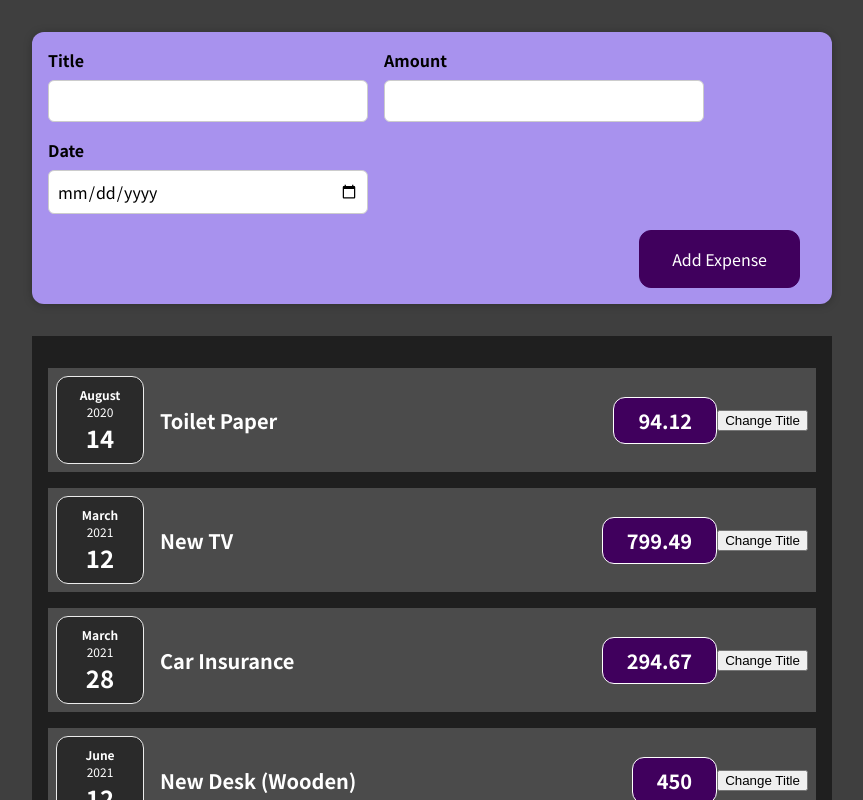
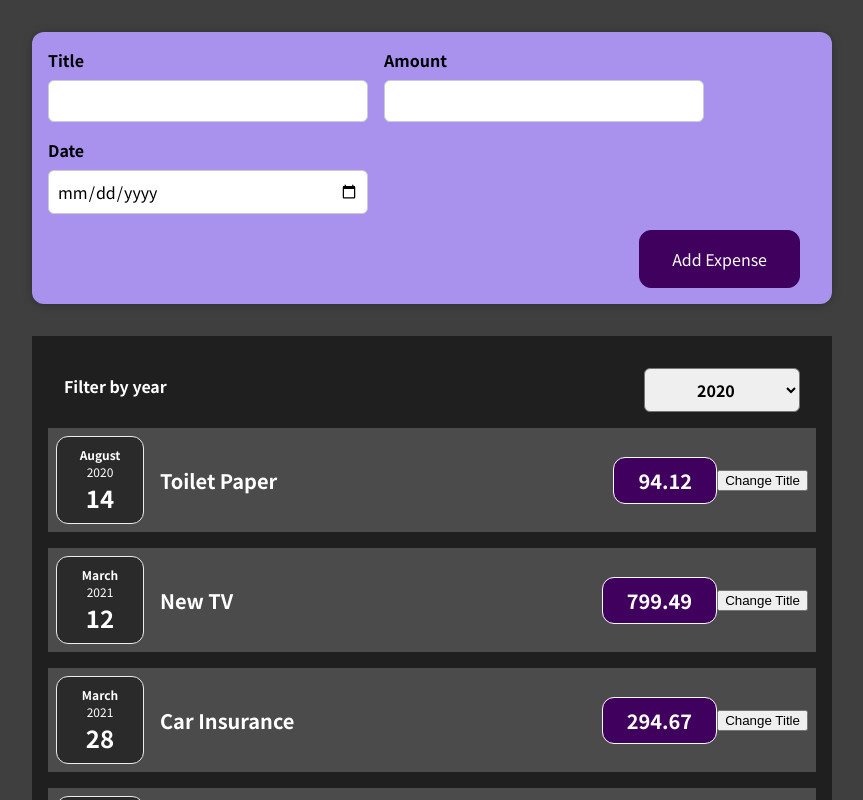
Before and after one commit to IraDjaja/React, a React (Create React App) app: page / in a window 1280 px wide. Shown: the top 800 px of the page, without its empty margins (208-1071 px from the left). Built offline with nearby package versions, Linux system fonts and the light colour scheme.

Commit message:
:sparkles: Add component ExpensesFilter

```diff
--- a/src/components/Expenses/Expenses.js
+++ b/src/components/Expenses/Expenses.js
@@ -1,10 +1,19 @@
 import "./Expenses.css";
 import ExpenseItem from "./ExpenseItem";
 import Card from "../UI/Card";
+import ExpensesFilter from "../ExpensesFilter/ExpensesFilter";
+import { useState } from "react";
 
 const Expenses = (props) => {
+  const [filteredYear, setFilteredYear] = useState("2020");
+  const changeHandler = (year) => {
+    console.log(year);
+    setFilteredYear(year);
+  };
   return (
+    <div>
       <Card className="expenses">
+        <ExpensesFilter year={filteredYear} onChangeFilter={changeHandler} />
         <ExpenseItem
           title={props.expenses[0].title}
           amount={props.expenses[0].amount}
@@ -26,6 +35,7 @@
           date={props.expenses[3].date}
         ></ExpenseItem>
       </Card>
+    </div>
   );
 };
 
--- /dev/null
+++ b/src/components/ExpensesFilter/ExpensesFilter.css
@@ -0,0 +1,24 @@
+.expenses-filter {
+  color: white;
+  padding: 0 1rem;
+}
+
+.expenses-filter__control {
+  display: flex;
+  width: 100%;
+  align-items: center;
+  justify-content: space-between;
+  margin: 1rem 0;
+}
+
+.expenses-filter label {
+  font-weight: bold;
+  margin-bottom: 0.5rem;
+}
+
+.expenses-filter select {
+  font: inherit;
+  padding: 0.5rem 3rem;
+  font-weight: bold;
+  border-radius: 6px;
+}
--- /dev/null
+++ b/src/components/ExpensesFilter/ExpensesFilter.js
@@ -0,0 +1,24 @@
+import React from "react";
+
+import "./ExpensesFilter.css";
+
+const ExpensesFilter = (props) => {
+  const dropdownChangeHandler = (event) => {
+    props.onChangeFilter(event.target.value);
+  };
+  return (
+    <div className="expenses-filter">
+      <div className="expenses-filter__control">
+        <label>Filter by year</label>
+        <select value={props.year} onChange={dropdownChangeHandler}>
+          <option value="2022">2022</option>
+          <option value="2021">2021</option>
+          <option value="2020">2020</option>
+          <option value="2019">2019</option>
+        </select>
+      </div>
+    </div>
+  );
+};
+
+export default ExpensesFilter;
```
Lines whose indentation alone changed are shown as unchanged.
